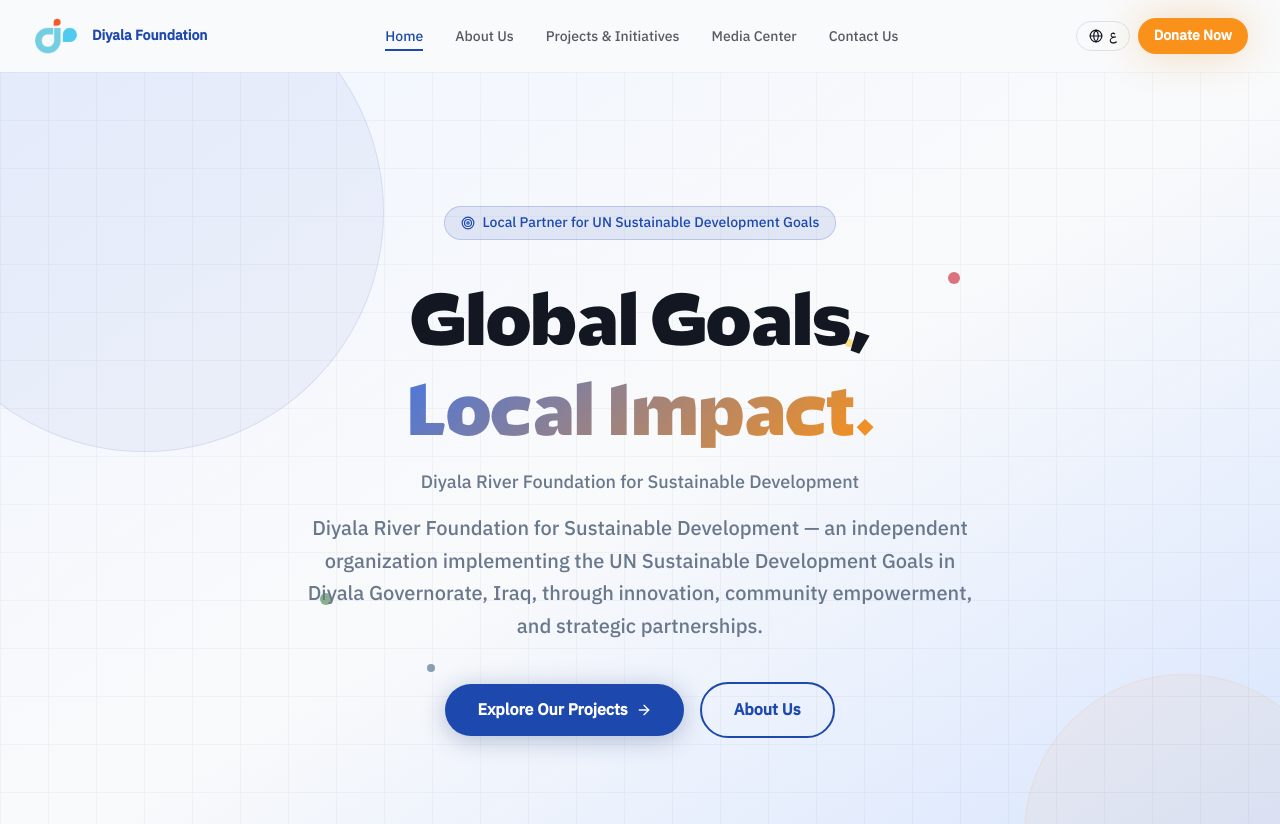
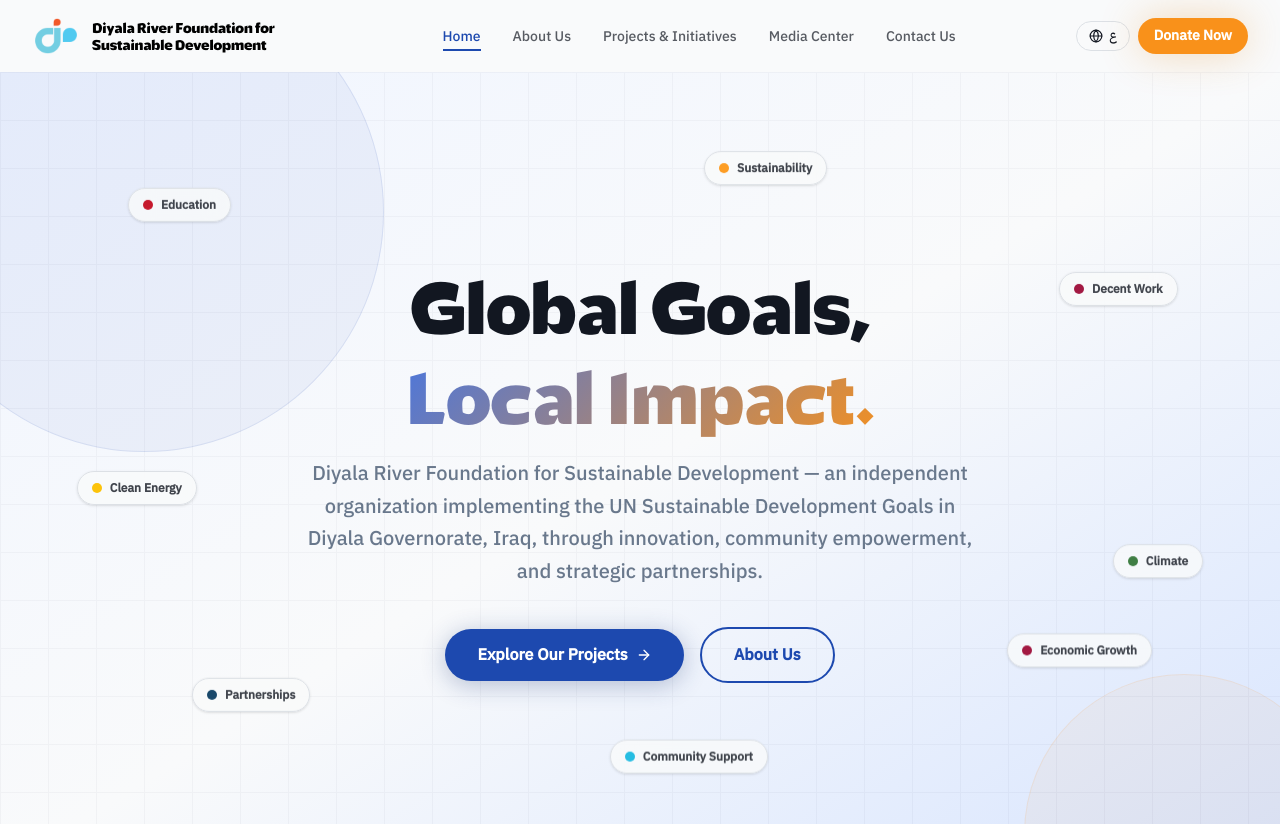
Before and after one commit to unisslam/diyala-foundation, a React (Vite) app: page / in a window 1280 px wide. Shown: the top 824 px of the page. Built offline with nearby package versions, Linux system fonts and the light colour scheme.

Commit message:
feat: implement contact form functionality with Supabase Edge Function and new UI components

```diff
--- a/src/components/layout/Navbar.tsx
+++ b/src/components/layout/Navbar.tsx
@@ -10,7 +10,7 @@
  */
 
 import React, { useState, useEffect } from "react";
-import { Link, NavLink }  from "react-router-dom";
+import { Link, NavLink } from "react-router-dom";
 import { useTranslation } from "react-i18next";
 import { motion, AnimatePresence } from "framer-motion";
 import { Menu, X, Globe } from "lucide-react";
@@ -31,7 +31,7 @@
 
 export function Navbar(): React.ReactElement {
   const { t, i18n } = useTranslation(["nav", "common"]);
-  const [isOpen,     setIsOpen]     = useState(false);
+  const [isOpen, setIsOpen] = useState(false);
   const [isScrolled, setIsScrolled] = useState(false);
 
   const currentLang = i18n.language as SupportedLanguage;
@@ -56,10 +56,10 @@
   }
 
   const navLinks = [
-    { to: "/",        label: t("nav:home") },
-    { to: "/about",   label: t("nav:about") },
-    { to: "/projects",label: t("nav:projects") },
-    { to: "/news",    label: t("nav:news") },
+    { to: "/", label: t("nav:home") },
+    { to: "/about", label: t("nav:about") },
+    { to: "/projects", label: t("nav:projects") },
+    { to: "/news", label: t("nav:news") },
     { to: "/contact", label: t("nav:contact") },
   ] as const;
 
@@ -72,11 +72,10 @@
 
   return (
     <header
-      className={`sticky top-0 z-50 w-full transition-all duration-300 ${
-        isScrolled
-          ? "glass-card shadow-glass border-b border-border/50"
-          : "bg-transparent"
-      }`}
+      className={`sticky top-0 z-50 w-full transition-all duration-300 ${isScrolled
+        ? "glass-card shadow-glass border-b border-border/50"
+        : "bg-transparent"
+        }`}
     >
       <nav
         className="container mx-auto flex items-center justify-between px-4 py-3 md:px-8"
@@ -87,8 +86,8 @@
         {/* Logo */}
         <Link to="/" className="flex items-center gap-3 shrink-0" aria-label={t("common:foundation.nameShort")}>
           <DiyalaLogo className="w-12 h-12 object-contain" />
-          <span className="hidden sm:block font-display font-bold text-primary leading-tight max-w-[180px] text-sm">
-            {t("common:foundation.nameShort")}
+          <span className="hidden sm:block font-hero font-medium text-black leading-tight max-w-[230px] text-sm">
+            {t("common:foundation.name")}
           </span>
         </Link>
 
@@ -152,10 +151,9 @@
                     to={link.to}
                     end={link.to === "/"}
                     className={({ isActive }) =>
-                      `block py-3 px-4 rounded-xl text-sm font-medium transition-colors ${
-                        isActive
-                          ? "bg-primary/10 text-primary"
-                          : "text-foreground/70 hover:bg-muted hover:text-foreground"
+                      `block py-3 px-4 rounded-xl text-sm font-medium transition-colors ${isActive
+                        ? "bg-primary/10 text-primary"
+                        : "text-foreground/70 hover:bg-muted hover:text-foreground"
                       }`
                     }
                     onClick={() => setIsOpen(false)}
--- a/src/i18n/locales/ar/home.json
+++ b/src/i18n/locales/ar/home.json
@@ -6,7 +6,17 @@
     "subheadline": "مؤسسة نهر ديالى للتنمية المستدامة — منظمة مستقلة تعمل على تحقيق أهداف الأمم المتحدة للتنمية المستدامة في محافظة ديالى من خلال الابتكار، التمكين المجتمعي، وبناء الشراكات الاستراتيجية.",
     "ctaPrimary": "اكتشف مشاريعنا",
     "ctaSecondary": "من نحن",
-    "scroll": "مرر للأسفل"
+    "scroll": "مرر للأسفل",
+    "bubbles": {
+      "education": "التعليم",
+      "work": "العمل اللائق",
+      "energy": "الطاقة النظيفة",
+      "economy": "نمو الاقتصاد",
+      "partnerships": "الشراكات",
+      "climate": "المناخ",
+      "sustainability": "الاستدامة",
+      "community": "دعم المجتمعات"
+    }
   },
   "impact": {
     "title": "أثرنا بالأرقام",
--- a/src/i18n/locales/en/home.json
+++ b/src/i18n/locales/en/home.json
@@ -6,7 +6,17 @@
     "subheadline": "Diyala River Foundation for Sustainable Development — an independent organization implementing the UN Sustainable Development Goals in Diyala Governorate, Iraq, through innovation, community empowerment, and strategic partnerships.",
     "ctaPrimary": "Explore Our Projects",
     "ctaSecondary": "About Us",
-    "scroll": "Scroll down"
+    "scroll": "Scroll down",
+    "bubbles": {
+      "education": "Education",
+      "work": "Decent Work",
+      "energy": "Clean Energy",
+      "economy": "Economic Growth",
+      "partnerships": "Partnerships",
+      "climate": "Climate",
+      "sustainability": "Sustainability",
+      "community": "Community Support"
+    }
   },
   "impact": {
     "title": "Our Impact in Numbers",
--- a/src/index.css
+++ b/src/index.css
@@ -444,6 +444,8 @@
     -webkit-background-clip: text;
     -webkit-text-fill-color: transparent;
     background-clip: text;
+    padding-top: 0.1em;
+    padding-bottom: 0.4em; /* Deep bottom padding for Lenos font descenders (e.g. ي) */
   }
 
   /* Legacy alias kept for any existing usages */
@@ -452,6 +454,8 @@
     -webkit-background-clip: text;
     -webkit-text-fill-color: transparent;
     background-clip: text;
+    padding-top: 0.1em;
+    padding-bottom: 0.4em;
   }
 
   .text-gradient-accent {
@@ -459,6 +463,8 @@
     -webkit-background-clip: text;
     -webkit-text-fill-color: transparent;
     background-clip: text;
+    padding-top: 0.1em;
+    padding-bottom: 0.4em;
   }
 
   /* ── Section spacing ────────────────────────────────────── */
--- a/src/pages/HomePage.tsx
+++ b/src/pages/HomePage.tsx
@@ -27,6 +27,17 @@
 } from "lucide-react";
 import { FOUNDATION_SDGS } from "@/config/sdgsData";
 import type { SDGItem } from "@/types/sdg";
+
+const FLOATING_BUBBLES = [
+  { key: "education", color: "#C5192D", pos: "top-[15%] start-[10%]", delay: 0 },
+  { key: "work", color: "#A21942", pos: "top-[25%] end-[8%]", delay: 1.2 },
+  { key: "energy", color: "#FCC30B", pos: "top-[50%] start-[6%]", delay: 0.5 },
+  { key: "economy", color: "#A21942", pos: "bottom-[25%] end-[10%]", delay: 2.1 },
+  { key: "partnerships", color: "#19486A", pos: "bottom-[20%] start-[15%]", delay: 0.8 },
+  { key: "climate", color: "#3F7E44", pos: "top-[60%] end-[6%]", delay: 2.5 },
+  { key: "sustainability", color: "#FD9D24", pos: "top-[10%] start-[55%]", delay: 1.5 },
+  { key: "community", color: "#26BDE2", pos: "bottom-[12%] end-[40%]", delay: 1.8 },
+];
 
 /* ── Animation variants ─────────────────────────────────────────────── */
 const fadeUp: Variants = {
@@ -157,11 +168,32 @@
               backgroundSize: "48px 48px",
             }}
           />
-          {/* SDG color dots — decorative */}
-          <div className="absolute top-1/4 end-1/4 w-3 h-3 rounded-full opacity-60" style={{ backgroundColor: "#C5192D" }} />
-          <div className="absolute top-1/3 end-1/3 w-2 h-2 rounded-full opacity-50" style={{ backgroundColor: "#FCC30B" }} />
-          <div className="absolute bottom-1/3 start-1/4 w-3 h-3 rounded-full opacity-60" style={{ backgroundColor: "#3F7E44" }} />
-          <div className="absolute bottom-1/4 start-1/3 w-2 h-2 rounded-full opacity-50" style={{ backgroundColor: "#19486A" }} />
+          {/* SDG floating bubbles — decorative */}
+          {FLOATING_BUBBLES.map((bubble) => (
+            <motion.div
+              key={bubble.key}
+              initial={{ opacity: 0, y: 10 }}
+              animate={{ opacity: 1, y: [0, -12, 0] }}
+              transition={{
+                opacity: { duration: 1, delay: bubble.delay },
+                y: {
+                  duration: 5,
+                  repeat: Infinity,
+                  ease: "easeInOut",
+                  delay: bubble.delay,
+                },
+              }}
+              className={`absolute ${bubble.pos} hidden md:flex items-center gap-2 px-3.5 py-2 rounded-full bg-background/80 backdrop-blur-md border border-border shadow-sm z-0 pointer-events-none select-none`}
+            >
+              <div
+                className="w-2.5 h-2.5 rounded-full"
+                style={{ backgroundColor: bubble.color }}
+              />
+              <span className="text-xs font-semibold text-foreground/80">
+                {t(`home:hero.bubbles.${bubble.key}`)}
+              </span>
+            </motion.div>
+          ))}
         </div>
 
         <div className="relative z-10 container mx-auto px-4 md:px-8 text-center">
@@ -171,14 +203,7 @@
             animate="show"
             className="max-w-4xl mx-auto"
           >
-            {/* Badge */}
-            <motion.div
-              variants={fadeUp}
-              className="inline-flex items-center gap-2 px-4 py-1.5 rounded-full bg-primary/10 border border-primary/20 text-primary text-sm font-medium mb-8"
-            >
-              <Target size={14} aria-hidden="true" />
-              {t("home:hero.badge")}
-            </motion.div>
+
 
             {/* H1 Headline */}
             <motion.h1
@@ -191,13 +216,7 @@
               <span className="text-gradient-sdg">{t("home:hero.headlineAccent")}</span>
             </motion.h1>
 
-            {/* Organisation name */}
-            <motion.p
-              variants={fadeUp}
-              className="font-display text-base md:text-lg text-muted-foreground font-medium mb-4"
-            >
-              {t("common:foundation.name")}
-            </motion.p>
+
 
             {/* Subheadline */}
             <motion.p
--- a/src/supabase/functions/contact-form/index.ts
+++ b/src/supabase/functions/contact-form/index.ts
@@ -51,9 +51,9 @@
   const d = data as Record<string, unknown>;
   return (
     typeof d.full_name === "string" && d.full_name.trim().length >= 2 &&
-    typeof d.email    === "string" && /^[^\s@]+@[^\s@]+\.[^\s@]+$/.test(d.email) &&
-    typeof d.subject  === "string" && d.subject.trim().length >= 3 &&
-    typeof d.message  === "string" && d.message.trim().length >= 10
+    typeof d.email === "string" && /^[^\s@]+@[^\s@]+\.[^\s@]+$/.test(d.email) &&
+    typeof d.subject === "string" && d.subject.trim().length >= 3 &&
+    typeof d.message === "string" && d.message.trim().length >= 10
   );
 }
 
@@ -65,7 +65,7 @@
   recipient: string
 ): Promise<void> {
   const body = {
-    from: "Diyala Foundation <noreply@diyalafoundation.org>",
+    from: "Diyala Foundation <noreply@diyalariver.org>",
     to: [recipient],
     subject: `[Contact Form] ${payload.subject}`,
     html: `
@@ -137,11 +137,11 @@
     const { error: dbError } = await supabase
       .from("contact_messages")
       .insert({
-        full_name:  payload.full_name.trim(),
-        email:      payload.email.trim().toLowerCase(),
-        phone:      payload.phone?.trim() ?? null,
-        subject:    payload.subject.trim(),
-        message:    payload.message.trim(),
+        full_name: payload.full_name.trim(),
+        email: payload.email.trim().toLowerCase(),
+        phone: payload.phone?.trim() ?? null,
+        subject: payload.subject.trim(),
+        message: payload.message.trim(),
         user_agent: req.headers.get("user-agent"),
         // ip_address extracted by Supabase automatically for edge functions
       });
@@ -155,8 +155,8 @@
     }
 
     // Fire-and-forget email notification
-    const resendKey     = Deno.env.get("RESEND_API_KEY");
-    const notifyEmail   = Deno.env.get("NOTIFICATION_EMAIL");
+    const resendKey = Deno.env.get("RESEND_API_KEY");
+    const notifyEmail = Deno.env.get("NOTIFICATION_EMAIL");
     if (resendKey && notifyEmail) {
       await sendEmailNotification(payload, resendKey, notifyEmail);
     }
```
Also changed, not shown: index.html (+19 -10 lines), src/components/layout/Footer.tsx (+16 -16 lines), src/i18n/locales/ar/contact.json (+5 -2 lines), src/i18n/locales/en/contact.json (+5 -2 lines), src/pages/ContactPage.tsx (+4 -4 lines).
